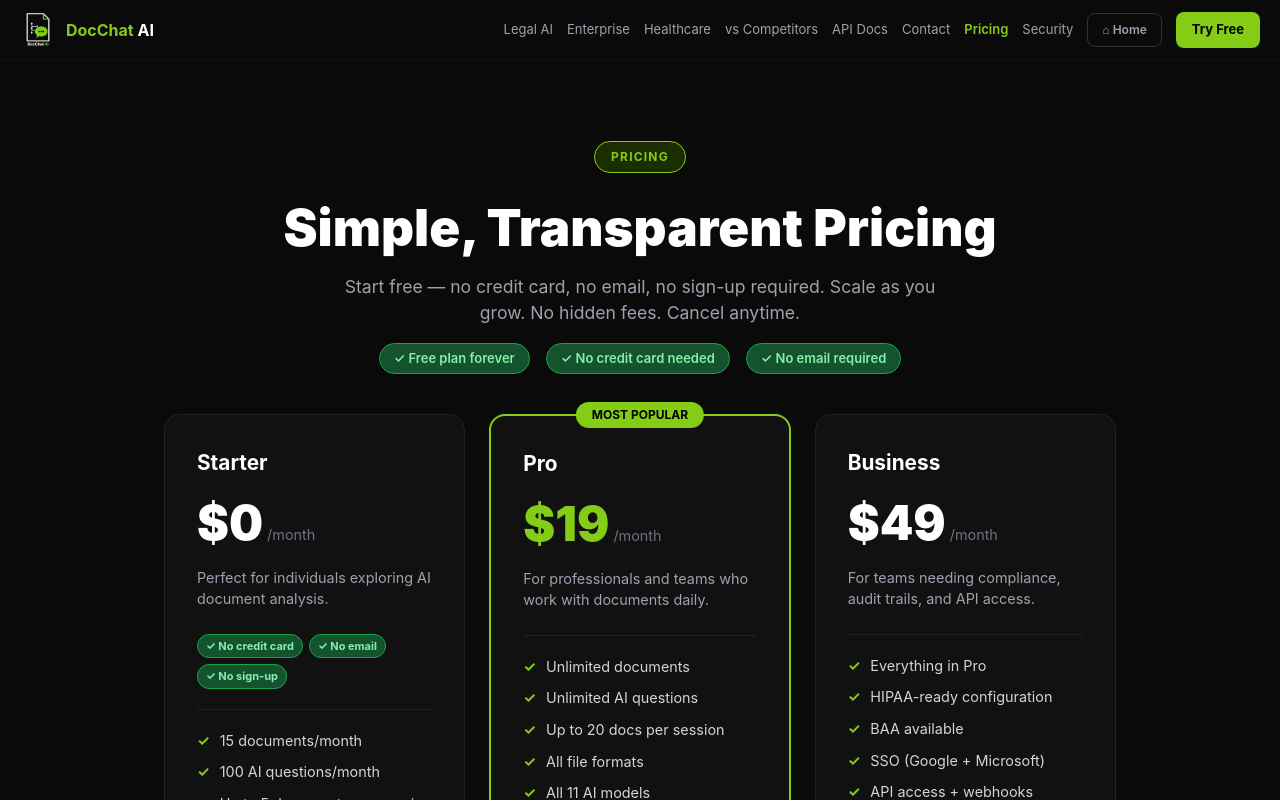
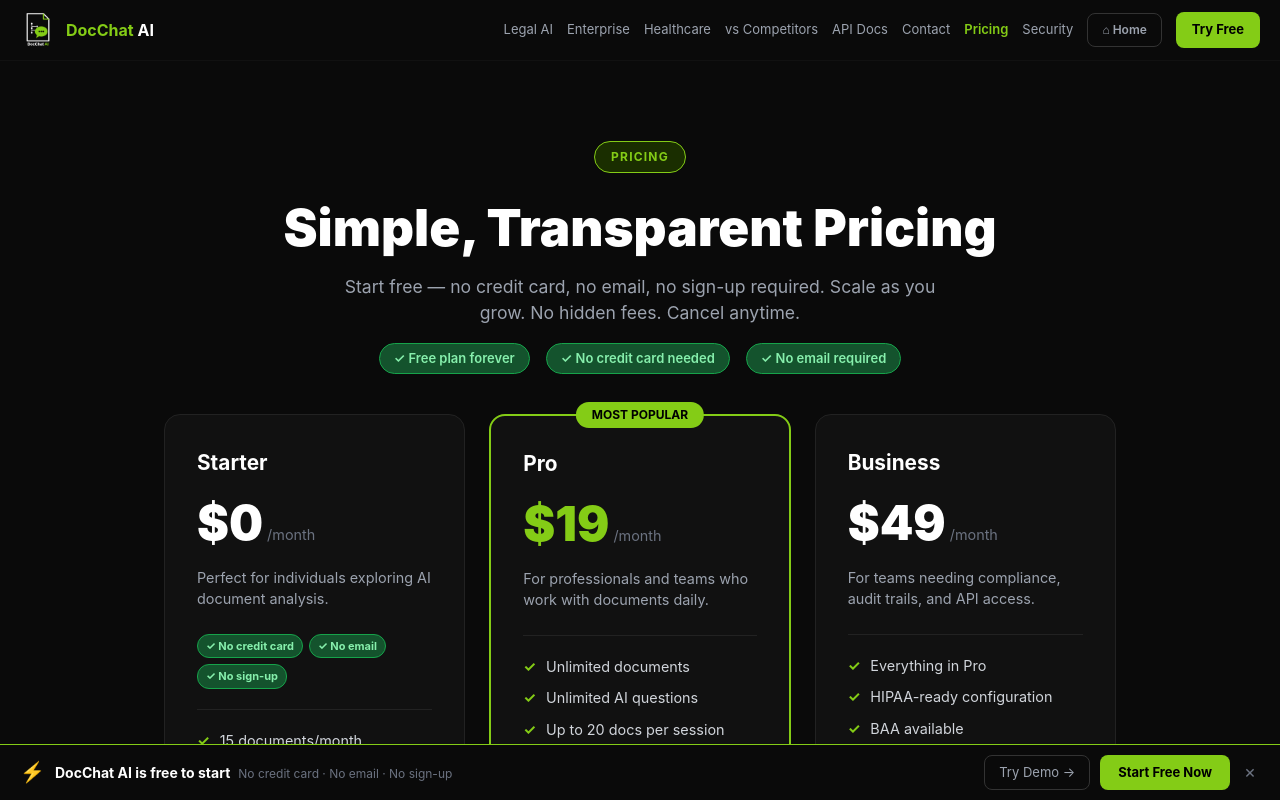
Before and after one commit to justin280/docchat-saas, a Next.js app: page /pricing in a window 1280 px wide. Shown: the top 800 px of the page. Built offline with nearby package versions, Linux system fonts and the light colour scheme.

Commit message:
Pricing: add StickyBar and footer paddingBottom

```diff
--- a/app/(pages)/pricing/page.js
+++ b/app/(pages)/pricing/page.js
@@ -1,4 +1,5 @@
 import NavBar from '@/app/components/NavBar';
+import StickyBar from '@/app/components/StickyBar';
 
 export const metadata = {
   title: 'Pricing — DocChat AI Plans | Free, Pro & Business',
@@ -8,7 +9,7 @@ export const metadata = {
 
 export default function PricingPage() {
   const s = {
-    page: { background: '#0a0a0a', color: '#f9fafb', minHeight: '100vh', fontFamily: 'Inter, system-ui, sans-serif' },
+    page: { background: '#0a0a0a', color: '#f9fafb', minHeight: '100vh', fontFamily: 'Inter, system-ui, sans-serif', paddingBottom: '70px' },
     hero: { textAlign: 'center', padding: '80px 24px 40px', maxWidth: '800px', margin: '0 auto' },
     badge: { display: 'inline-block', background: '#1a2e00', color: '#84cc16', border: '1px solid #84cc16', borderRadius: '20px', padding: '6px 16px', fontSize: '12px', fontWeight: '700', letterSpacing: '0.1em', marginBottom: '24px' },
     h1: { fontSize: 'clamp(2rem, 5vw, 3.2rem)', fontWeight: '900', color: '#fff', marginBottom: '16px', lineHeight: '1.2' },
@@ -213,6 +214,7 @@ export default function PricingPage() {
           Powered by <strong style={{color: '#9ca3af'}}>NVIDIA NIM</strong> &#183; SOC2-aligned &#183; HIPAA-ready &#183; Zero retention
         </p>
       </div>
+      <StickyBar />
     </div>
   );
 }
```
